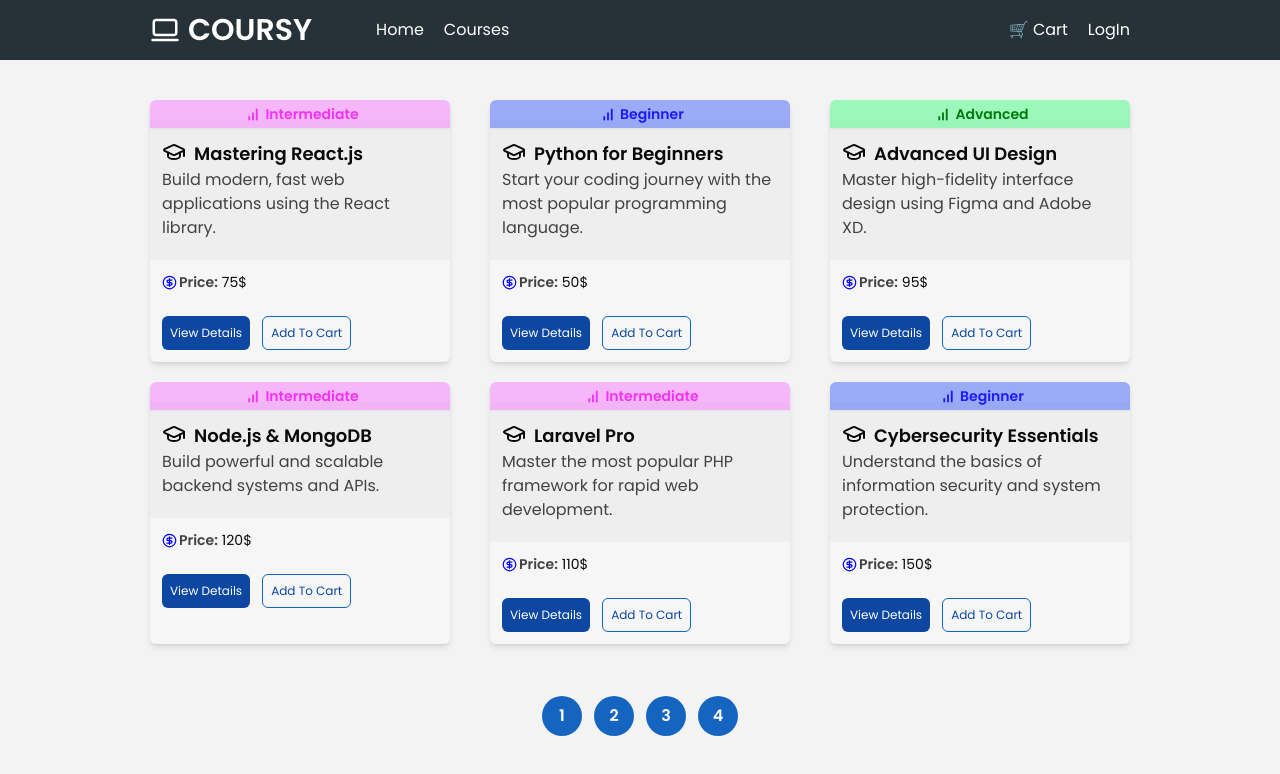
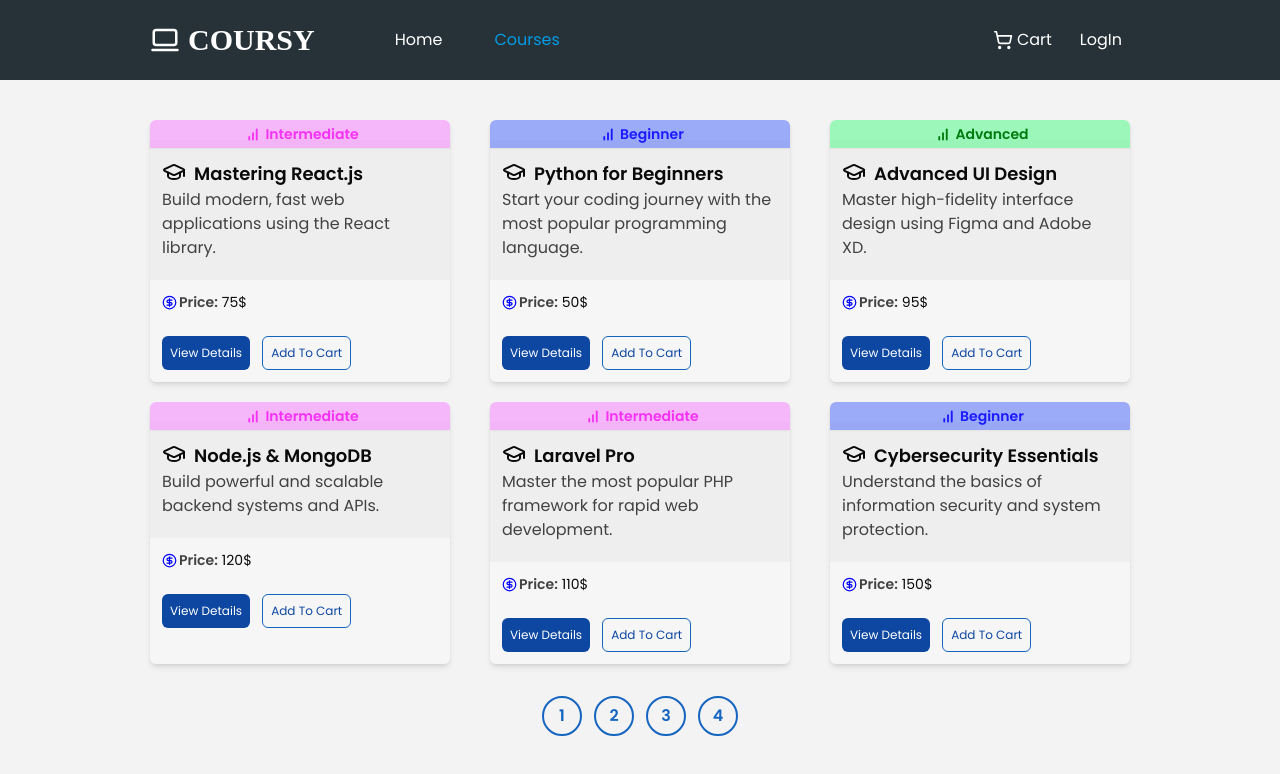
Before and after one commit to somaia96/Courses-Platform, a React (Vite) app: page /courses in a window 1280 px wide. Shown: the top 774 px of the page. Built offline with nearby package versions, Linux system fonts and the light colour scheme.

Commit message:
Cart Page

```diff
--- a/src/Pages/CartPage.tsx
+++ b/src/Pages/CartPage.tsx
@@ -1,31 +1,49 @@
 import { ICourses } from "@/interfaces";
-import { Courses } from "../data"
 import { getLoggedInFun } from "../utils/isLoggedInFun"
 import { DollarSign, GraduationCap, X } from "lucide-react"
+import { deleteFromCart } from "../utils/deleteFromCart";
+import { useState } from "react";
 
 const CartPage = () => {
-    let myCourses = Courses;
+
+    let myCourses = JSON.parse(localStorage.getItem("cart")!) || [];
+    const [myCart, setMyCart] = useState(myCourses)
+    console.log(myCart);
+
     const totalPrice = (array: ICourses[]) => {
         return array.reduce((res, cur) => cur.price + res, 0)
     }
     return (
         <div>
             <h1 className="text-5xl font-semibold mb-10">Shopping Cart</h1>
-
             {getLoggedInFun() ? (myCourses.length ? <div className="flex flex-col gap-5">
                 <div className="flex gap-5 font-semibold">
                     <h2>Your Courses: {myCourses.length} Course</h2>
                     <p>Total Price: {totalPrice(myCourses)}$</p>
                 </div>
-                {myCourses.map(course => <div key={course.id} className="bg-gray-200 shadow-lg p-5 border-b-2 border-b-gray-400/60 flex items-center gap-10 text-gray-900" >
+
+                {myCart.map((course:ICourses) => <div key={course.id}
+                    className="bg-gray-200 shadow-lg p-5 border-b-2
+                    border-b-gray-400/60 flex items-center gap-10 text-gray-900" >
                     <div className="w-1/3">
-                        <h2 className="text-black font-semibold text-xl flex gap-3 items-center">{course.title} <GraduationCap size={50} /></h2>
-                        <p className="flex items-center"><DollarSign color="#007b0e" height={20} /><span className="font-semibold">Price: </span>{course.price}$</p>
+                        <h2 className="text-black font-semibold text-xl flex gap-3 items-center">
+                            {course.title} <GraduationCap size={50} />
+                        </h2>
+                        <p className="flex items-center"><DollarSign color="#007b0e" height={20} />
+                            <span className="font-semibold">Price: </span>{course.price}$</p>
                     </div>
-                    <button className="bg-red-100 w-6 h-6 rounded-full flex items-center justify-center"><X size={15} strokeWidth={3} color="red" /></button>
+                    <button onClick={()=>deleteFromCart(course.id,setMyCart)} className="bg-red-100 w-6 h-6 rounded-full flex items-center justify-center">
+                        <X size={15} strokeWidth={3} color="red" />
+                    </button>
                 </div>)
                 }
-            </div > : <h2 className="text-lg text-gray-900 w-1/2">Your cart is empty add some new courses to show them here...</h2>) : <h2 className="text-5xl text-center mt-10 font-semibold">Please Login First</h2>
-            }</div>)
+            </div > : <h2 className="text-lg text-gray-900 w-1/2">
+                Your cart is empty add some new courses to show them here...
+            </h2>) :
+                <h2 className="text-5xl text-center mt-10 font-semibold">
+                    Please Login First
+                </h2>
+            }
+        </div>)
 }
 export default CartPage
--- a/src/Pages/CourseDetailsPage.tsx
+++ b/src/Pages/CourseDetailsPage.tsx
@@ -13,7 +13,7 @@ const CourseDetailsPage = () => {
         <p className="flex gap-1"><LibraryBig width={20} color="#f332f4" /><span className="font-semibold">Lessons: </span>{course.lessonsCount}</p>
         <p className="flex gap-1 items-center"><ChartNoAxesColumnIncreasing strokeWidth={3} height={20} color="#1b7bff" /><span className="font-semibold">Level: </span>{course.level}</p>
         <p className="flex gap-1 items-center"><DollarSign color="#007b0e" height={20} /><span className="font-semibold">Price: </span>{course.price}$</p>
-        <AddToCartBTN />
+        <AddToCartBTN item={course} />
     </div>
     )
 }
--- a/src/Pages/CoursesPage.tsx
+++ b/src/Pages/CoursesPage.tsx
@@ -5,7 +5,6 @@ import Pagination from "../component/Pagination"
 
 const CoursesPage = () => {
     const [page, setPage] = useState(0)
-
     return (
         <div className="flex flex-col justify-between">
             <div className="grid gap-x-10 gap-y-5 grid-cols-1  sm:grid-cols-2 lg:grid-cols-3">
--- a/src/component/AddToCartBTN.tsx
+++ b/src/component/AddToCartBTN.tsx
@@ -1,4 +1,7 @@
-const AddToCartBTN = () => {
-return <button className="text-blue-900 border border-blue-800  hover:text-white hover:bg-blue-900 p-2 rounded-md">Add To Cart</button>
+import { ICourses } from "@/interfaces"
+import { addToCart } from "../utils/addToCart"
+
+const AddToCartBTN = ({item}:{item:ICourses}) => {
+return <button onClick={()=>addToCart(item)} className="text-blue-900 border border-blue-800  hover:text-white hover:bg-blue-900 p-2 rounded-md">Add To Cart</button>
 }
 export default AddToCartBTN
--- a/src/component/CardCourse.tsx
+++ b/src/component/CardCourse.tsx
@@ -17,7 +17,7 @@ const CardCourse = ({ data }: { data: ICourses }) => {
             <p className="p-3 text-sm flex gap-1"><span className="gap-x-0.5 flex items-center font-semibold text-gray-800"><CircleDollarSign color="blue" size={15} /> Price: </span>{data.price}$</p>
             <div className="flex text-white space-x-3 p-3 text-xs">
                 <button className="bg-blue-900 p-2 rounded-md" onClick={() => handleViewDetails(data.id)}>View Details</button>
-                <AddToCartBTN />
+                <AddToCartBTN item={data} />
             </div>
         </div>
     )
--- /dev/null
+++ b/src/component/NavLinkList.tsx
@@ -0,0 +1,12 @@
+import { ReactNode } from "react"
+import { NavLink } from "react-router-dom"
+
+const NavLinkList = ({ name, href, icon }: { icon?: ReactNode, name: string, href: string }) => {
+    return <li className="hover:bg-white/10 p-2 rounded-md">
+        <NavLink className={({ isActive }) => isActive ? "flex items-center text-light-blue-600 hover:bg-white/10 p-2 rounded-md gap-1" : "flex items-center hover:bg-white/10 p-2 rounded-md gap-1"} to={href}>
+            {icon?icon:""}{name}
+        </NavLink>
+    </li>
+
+}
+export default NavLinkList
--- a/src/component/Navbar.tsx
+++ b/src/component/Navbar.tsx
@@ -1,7 +1,8 @@
-import { LaptopMinimal } from "lucide-react";
+import { LaptopMinimal, ShoppingCart } from "lucide-react";
 import { getLoggedInFun, setLoggedInFun } from "../utils/isLoggedInFun";
 import { useState } from "react"
-import { Link, NavLink } from "react-router-dom"
+import { Link } from "react-router-dom"
+import NavLinkList from "./NavLinkList";
 
 const Navbar = () => {
     const [isLoggedIn, setIsLoggedIn] = useState<boolean>(getLoggedInFun())
@@ -13,19 +14,25 @@ const Navbar = () => {
     }
     return (
         <nav className="bg-blue-gray-900 py-3 text-white">
-            <div className="container items-center justify-between flex">
-            <div className="flex gap-16">
-                <span className="text-3xl font-semibold">
-                    <Link className="flex items-center gap-2" to="/"><LaptopMinimal size={30} /> COURSY</Link>
-                </span>
-                <ul className="flex items-center gap-5">
-                    <li><NavLink to="/">Home</NavLink></li>
-                    <li><NavLink to="courses">Courses</NavLink></li>
-                </ul>
+            <div className="container flex items-center justify-between">
+                <div className="flex gap-16 items-center">
+                    <span className="text-3xl font-semibold">
+                        <Link className="flex items-center font-[cursive] gap-2" to="/">
+                            <LaptopMinimal size={30} /> COURSY
+                        </Link>
+                    </span>
+                    <ul className="flex items-center gap-5">
+                        <NavLinkList name="Home" href="/" />
+                        <NavLinkList name="Courses" href="/courses" />
+                    </ul>
                 </div>
-                <ul className="flex items-center gap-5">
-                    <li><NavLink to="/cart">🛒 Cart</NavLink></li>
-                    <li className="cursor-pointer" onClick={() => handleLogIn(isLoggedIn)}>{isLoggedIn ? "LogOut" : <Link to="/login">LogIn</Link>}</li>
+                <ul className="flex items-center gap-1">
+                    <NavLinkList icon={<ShoppingCart size={20} />} name="Cart" href="/cart" />
+                    <li className="cursor-pointer hover:bg-white/10 p-2 rounded-md"
+                        onClick={() => handleLogIn(isLoggedIn)}>{isLoggedIn ? "LogOut" : <Link to="/login">
+                            LogIn
+                        </Link>}
+                    </li>
                 </ul>
             </div>
         </nav>
--- a/src/component/Pagination.tsx
+++ b/src/component/Pagination.tsx
@@ -2,7 +2,12 @@ const Pagination = ({ total, setPage }: { total: number, setPage: (val: number)
     return (
         <div className="flex absolute left-1/2 bottom-16 -translate-x-1/2 gap-3 items-center justify-center">
             {Array.from({ length: Math.ceil(total / 6) }, (_, i) => {
-                return <span key={i} onClick={() => setPage(i)} className="cursor-pointer text-white flex justify-center items-center font-semibold p-1 rounded-full w-10 h-10 bg-blue-800">
+                return <span key={i}
+                    onClick={() => setPage(i)}
+                    className="cursor-pointer text-blue-800
+                     hover:bg-blue-800 hover:text-white flex justify-center
+                      items-center font-semibold p-1 rounded-full w-10
+                      h-10 border-2 border-blue-800">
                     {i + 1}
                 </span>
             })}
--- /dev/null
+++ b/src/utils/addToCart.ts
@@ -0,0 +1,10 @@
+import { ICourses } from "@/interfaces"
+
+export const addToCart =(course:ICourses)=>{
+
+    let {id,title,price}=course;
+    const cart = localStorage.getItem("cart") ? JSON.parse(localStorage.getItem("cart")!) : [];
+    const isExist = cart.find((item:ICourses) => item.id === id);
+    if (!isExist) localStorage.setItem("cart", JSON.stringify([...cart, {id,title,price}]));
+
+}
--- /dev/null
+++ b/src/utils/deleteFromCart.ts
@@ -0,0 +1,11 @@
+import { ICourses } from "@/interfaces"
+
+export const deleteFromCart =(id:number,setMyCart:(val:ICourses[])=>void)=>{
+console.log(id);
+
+    const cart :ICourses[]|[] = localStorage.getItem("cart") ? JSON.parse(localStorage.getItem("cart")!) : [];
+
+        localStorage.setItem("cart", JSON.stringify(cart.filter(item=>item.id !== id)));
+        setMyCart(JSON.parse(localStorage.getItem("cart")!))
+
+}
```
